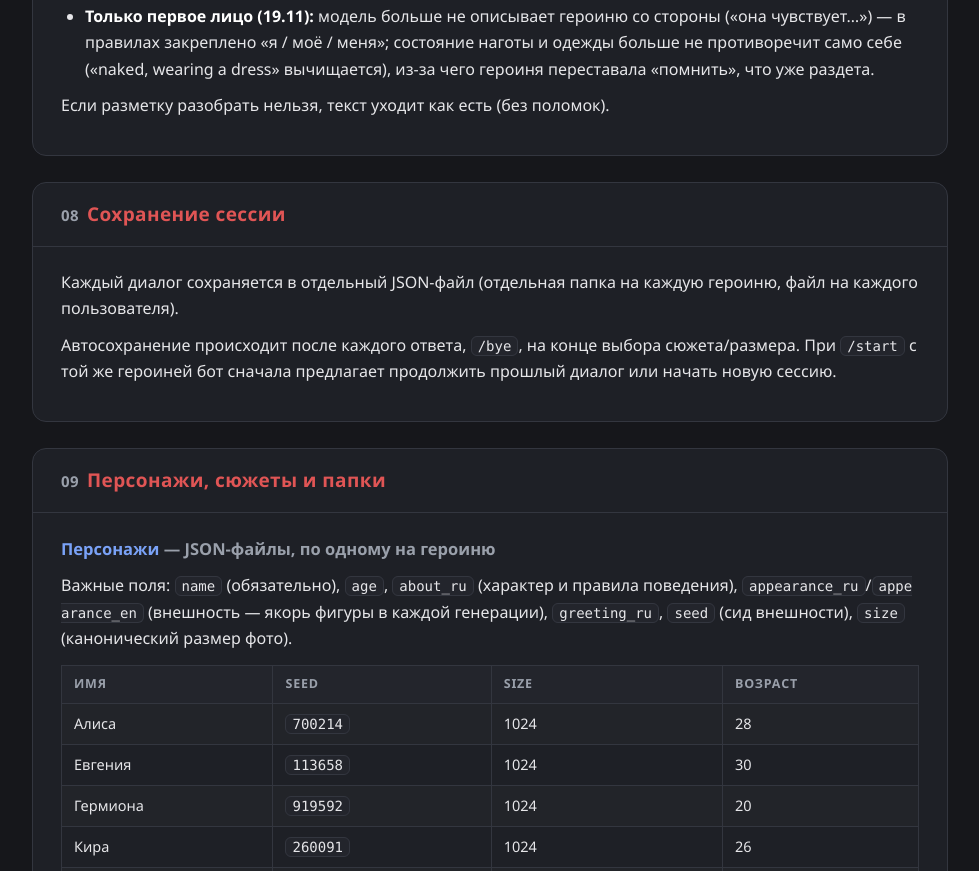
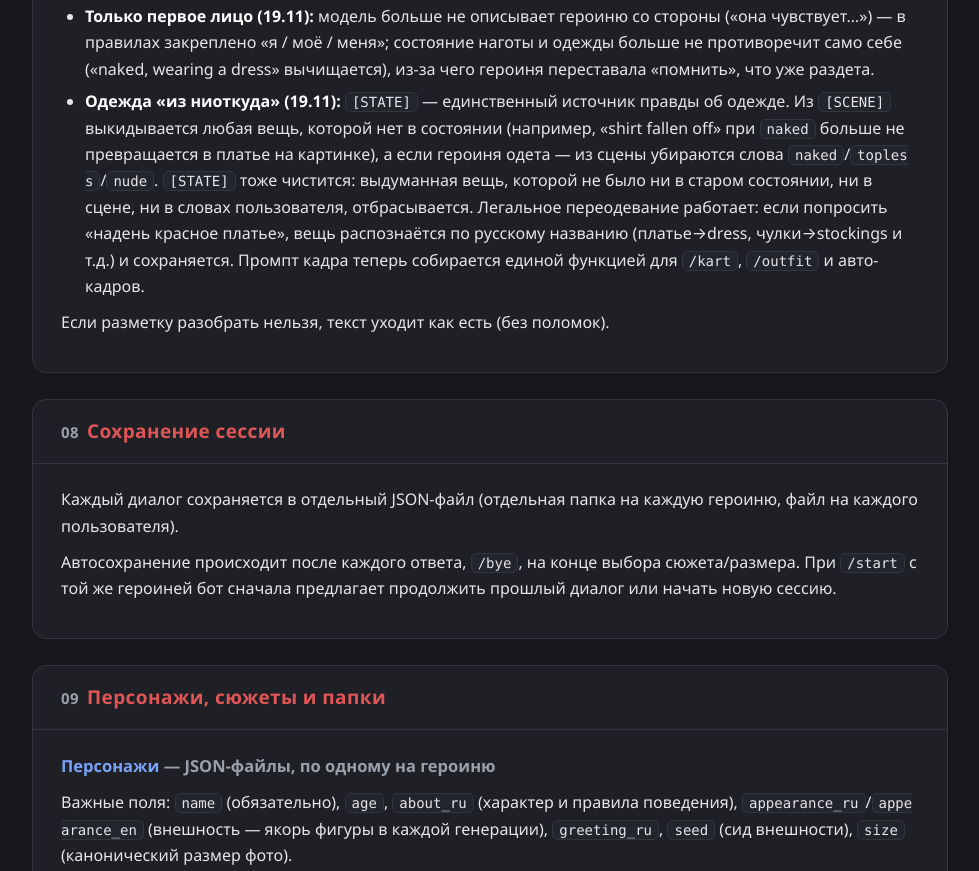
Before and after one commit to Rosheg/rp-tgbot-doc, a plain HTML site: page index.html in a window 1280 px wide. Shown: the part 9959-10830 px from the top of the page, without its empty margins (150-1129 px from the left). Drawn offline with Linux system fonts and the light colour scheme.

Commit message:
doc update 19.11.2026: fix invented clothing in scenes and images

```diff
--- a/index.html
+++ b/index.html
@@ -581,6 +581,19 @@
         «я / моё / меня»; состояние наготы и одежды больше не противоречит
         само себе («naked, wearing a dress» вычищается), из-за чего героиня
         переставала «помнить», что уже раздета.</li>
+    <li><b>Одежда «из ниоткуда» (19.11):</b> <code>[STATE]</code> —
+        единственный источник правды об одежде. Из <code>[SCENE]</code>
+        выкидывается любая вещь, которой нет в состоянии (например,
+        «shirt fallen off» при <code>naked</code> больше не превращается в
+        платье на картинке), а если героиня одета — из сцены убираются
+        слова <code>naked</code>/<code>topless</code>/<code>nude</code>.
+        <code>[STATE]</code> тоже чистится: выдуманная вещь, которой не
+        было ни в старом состоянии, ни в сцене, ни в словах пользователя,
+        отбрасывается. Легальное переодевание работает: если попросить
+        «надень красное платье», вещь распознаётся по русскому названию
+        (платье→dress, чулки→stockings и т.д.) и сохраняется. Промпт кадра
+        теперь собирается единой функцией для <code>/kart</code>,
+        <code>/outfit</code> и авто-кадров.</li>
   </ul>
   <p>Если разметку разобрать нельзя, текст уходит как есть (без поломок).</p>
 </section>
@@ -650,6 +663,13 @@
 <section id="history">
   <h2><span class="num">10</span>История правок <span class="muted">(кратко)</span></h2>
   <ul>
+    <li><b>19.11:</b> одежда «из ниоткуда»: <code>[STATE]</code> стал
+        единственным источником правды об одежде. Из <code>[SCENE]</code>
+        выкидываются вещи, которых нет в состоянии, из <code>[STATE]</code> —
+        выдуманные вещи, которых не было ни в сцене, ни в словах юзера;
+        легальное переодевание («надень красное платье») сохраняется.
+        Промпт кадра собирается единой функцией <code>_img_prompt</code>
+        для <code>/kart</code>, <code>/outfit</code> и авто-кадров.</li>
     <li><b>19.11:</b> защита от «срыва в ассистента»: отказы модели
         («я не могу продолжить») больше не попадают в историю и не ломают
         следующие ответы — бот переспрашивает в роли, а при повторном отказе
```
Also changed, not shown: info.html (+20 -0 lines).
